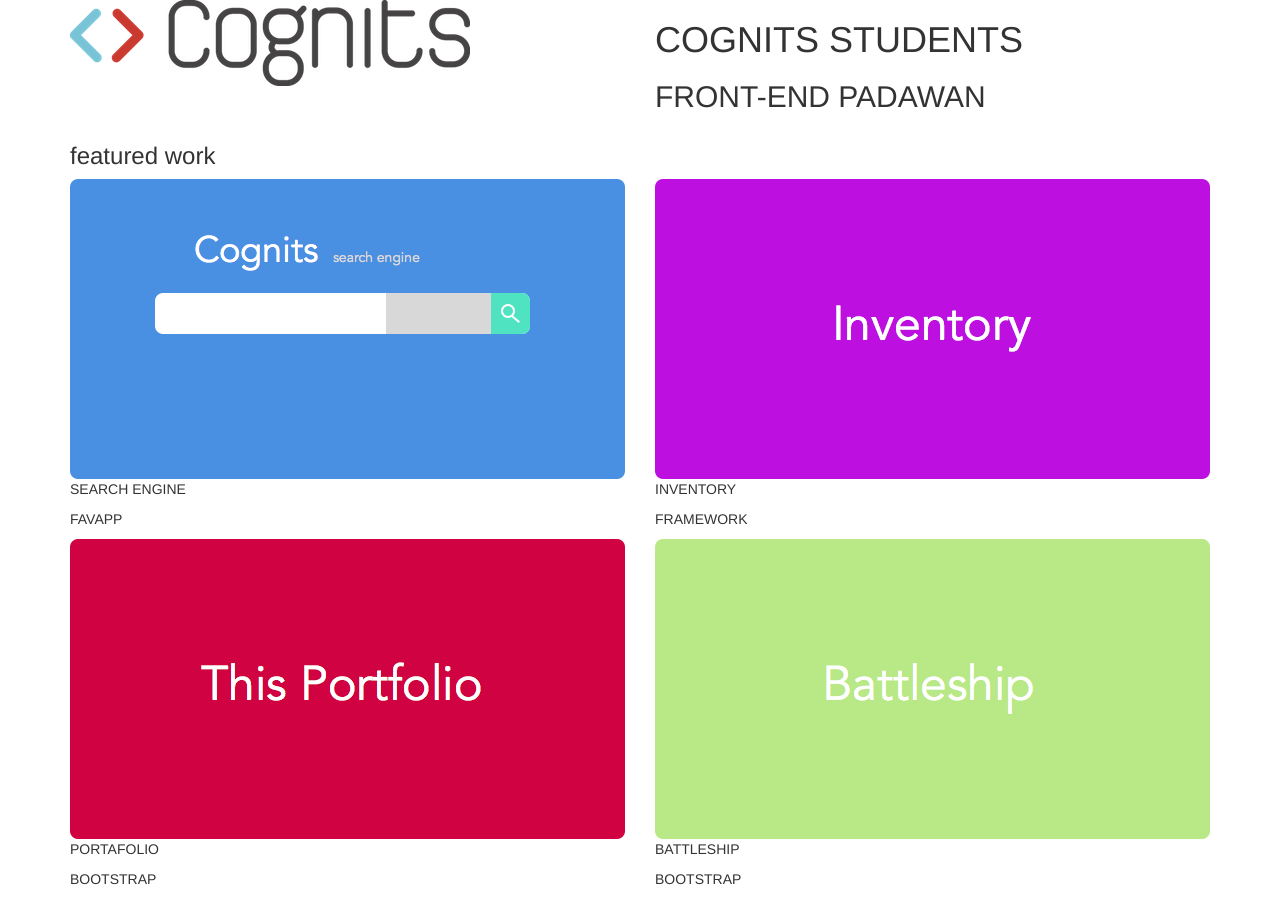
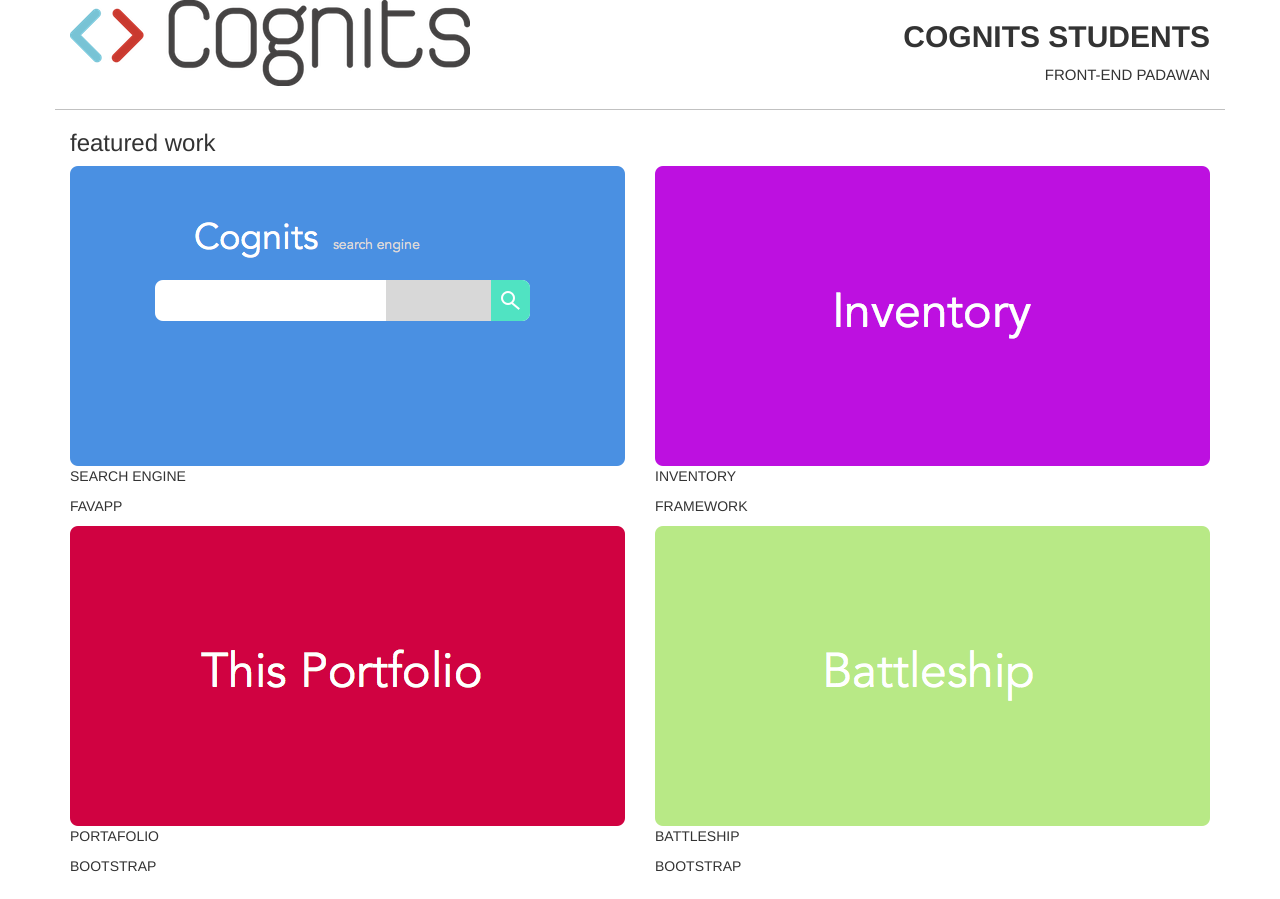
Before and after one commit to marcelod98/sitio1, a website: page index.html in a window 1280 px wide. Drawn offline with Linux system fonts and the light colour scheme.

Commit message:
segundo cambio

```diff
--- a/css/styles.css
+++ b/css/styles.css
@@ -1,3 +1,28 @@
 /*
 Aqui escribe tu codigo de CSS.
 */
+#tamanologo{
+	width: 400px;
+
+}
+.alinaciond{
+	text-align: right;
+}
+.cognitstext{
+	font-size: 30px;
+	font-weight: bolder;
+
+}
+.frontendpadawan{
+	font-size: 15px;
+	line-height: 3px;
+}
+.bordes{
+	border-bottom: 1px solid #C1C1C1;
+	padding-bottom: 2%;
+}
+.freatured{
+	font-size: 15px;
+	color:gray;
+
+}
--- a/index.html
+++ b/index.html
@@ -7,16 +7,17 @@
 <head>
 	<title></title>
 	<link rel="stylesheet" href="bootstrap-3.3.7-dist/css/bootstrap.css">
+	<link rel="stylesheet"  href="css/styles.css">
 </head>
 <body>
 	<div class="container">
-		<div class="row">
+		<div class="row bordes">
 			<div class="col-md-6">
-				<img src="images/cognits-logo.png">
+				<img id="tamanologo" src="images/cognits-logo.png">
 			</div>
-			<div class="col-md-6">
-				<h1>COGNITS STUDENTS</h1>
-				<h2>FRONT-END PADAWAN</h2>
+			<div class="col-md-6 alinaciond">
+				<h1 class="cognitstext">COGNITS STUDENTS</h1>
+				<h2 class="frontendpadawan">FRONT-END PADAWAN</h2>
 			</div>
 		</div>
 		<div class="row">
```
